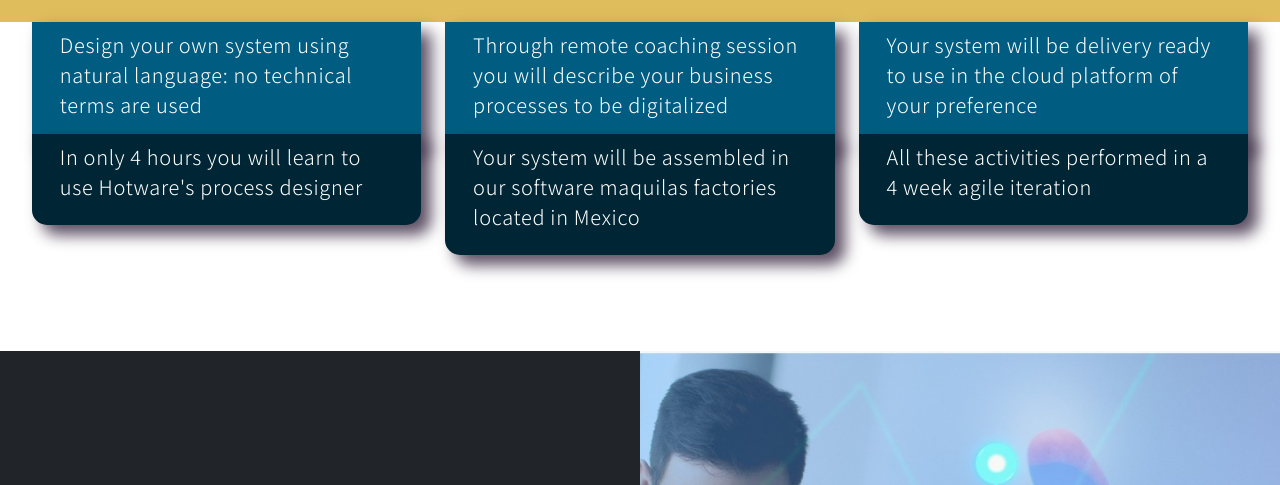
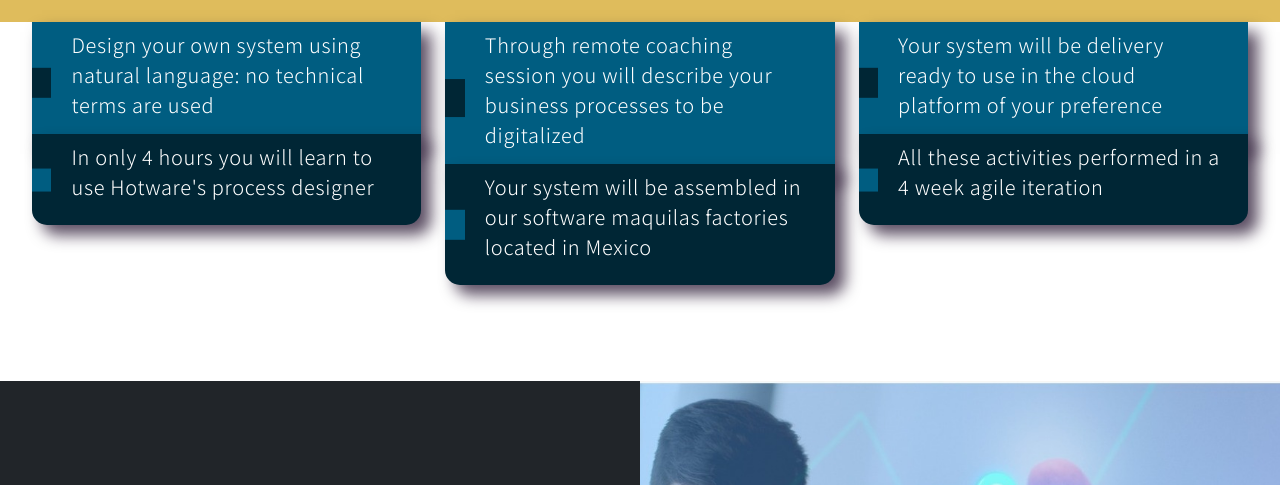
Before and after one commit to Vvan31/LandingPage, a website: page v3/index.html in a window 1280 px wide. Shown: the part 802-1287 px from the top of the page. Drawn offline with Linux system fonts and the light colour scheme.

```diff
--- a/v3/css/templatemo-nomad-force.css
+++ b/v3/css/templatemo-nomad-force.css
@@ -197,11 +197,13 @@
   background-color: var(--bs-primary);
   z-index: 3;
   padding: 2%;
+  padding-left: 5%;
   box-shadow: 10px 10px 15px rgb(23,4,34,0.7) ;
 
 }
 #bottom{
   padding: 2%;
+  padding-left: 5%;
   margin-top: -2.5%;
   z-index: 1;
   background-color: var(--bs-secondary);
@@ -211,7 +213,26 @@
 
 }
 
-
+#top::before{
+  content: "";
+  height: 25%;
+  width: 5%;
+  position: absolute;
+  left: 0;
+  top: 50%;
+  transform: translateY(-50%);
+  background-color: var(--bs-secondary);
+}
+#bottom::before{
+  content: "";
+  height: 25%;
+  width: 5%;
+  position: absolute;
+  left: 0;
+  top: 50%;
+  transform: translateY(-50%);
+  background-color: var(--bs-primary);
+}
 
 
 /*---------------------------------------
```
Also changed, not shown: index.html (+7 -7 lines).
